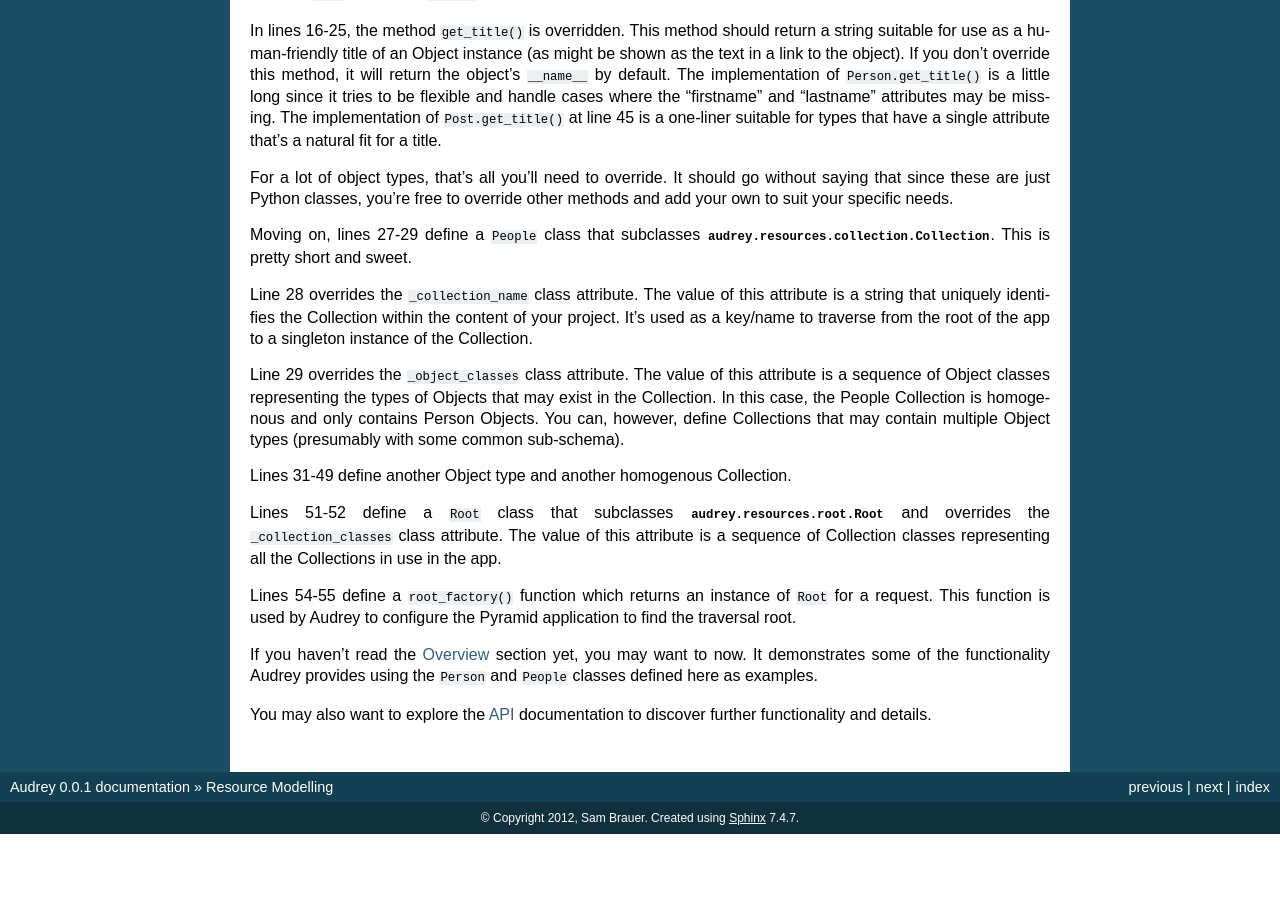
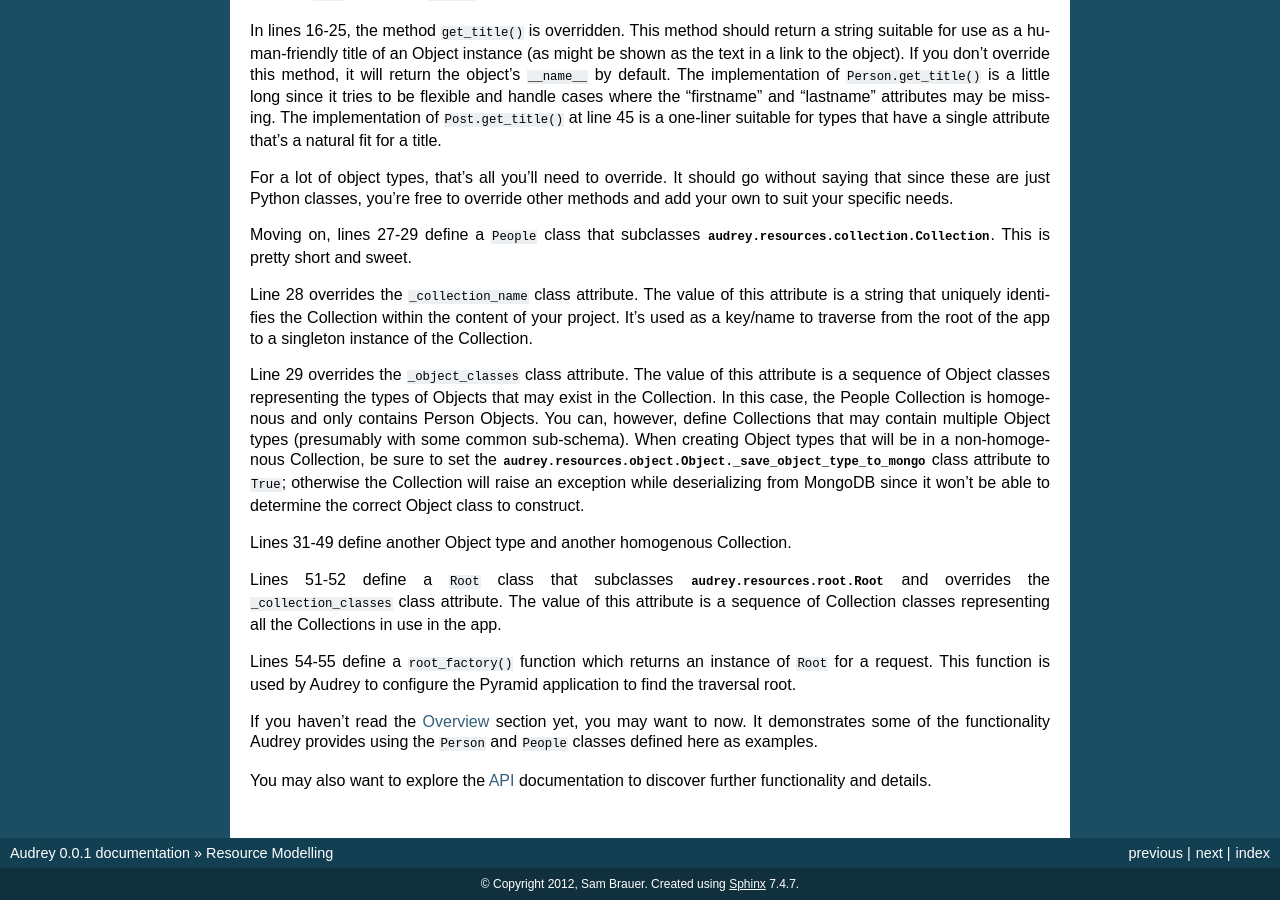
Before and after one commit to sbrauer/Audrey, a Sphinx documentation site: the page built from docs/source/resources.rst, in a window 1280 px wide and 900 px high, scrolled down 2007 px. Built offline with Sphinx 7.4.7, drawn with Linux system fonts in a browser that asks for light colours; before the commit the page ends 2841 px from its top, so only the background shows below that.

Commit message:
update docs

```diff
--- a/docs/source/resources.rst
+++ b/docs/source/resources.rst
@@ -89,7 +89,7 @@ Line 28 overrides the ``_collection_name`` class attribute.  The value of this
 attribute is a string that uniquely identifies the Collection within the content of your project.  It's used as a key/name to traverse from the root of the app
 to a singleton instance of the Collection.
 
-Line 29 overrides the ``_object_classes`` class attribute.  The value of this attribute is a sequence of Object classes representing the types of Objects that may exist in the Collection.  In this case, the People Collection is homogenous and only contains Person Objects.  You can, however, define Collections that may contain multiple Object types (presumably with some common sub-schema).
+Line 29 overrides the ``_object_classes`` class attribute.  The value of this attribute is a sequence of Object classes representing the types of Objects that may exist in the Collection.  In this case, the People Collection is homogenous and only contains Person Objects.  You can, however, define Collections that may contain multiple Object types (presumably with some common sub-schema).  When creating Object types that will be in a non-homogenous Collection, be sure to set the :attr:`audrey.resources.object.Object._save_object_type_to_mongo` class attribute to ``True``; otherwise the Collection will raise an exception while deserializing from MongoDB since it won't be able to determine the correct Object class to construct.
 
 Lines 31-49 define another Object type and another homogenous Collection.
 
```
